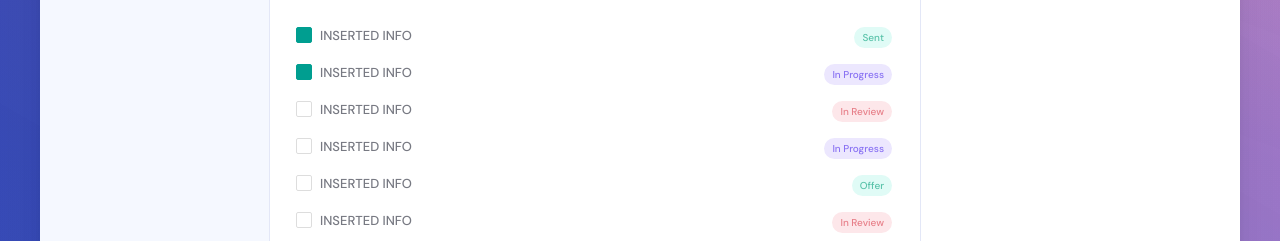
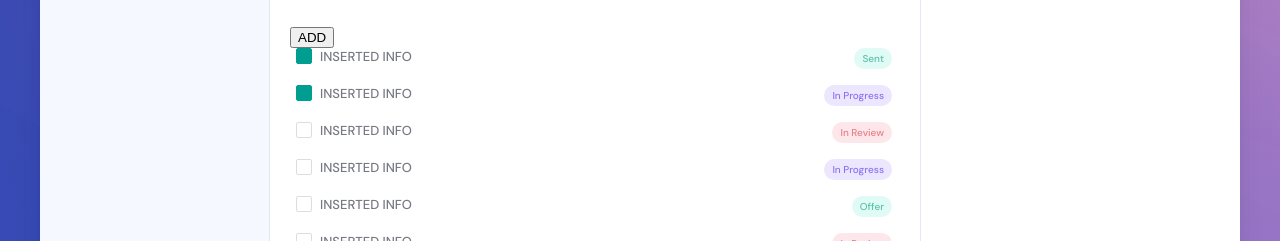
Before and after one commit to kblack-git/Job-Stalker-Frontend, a plain HTML site: page index.html in a window 1280 px wide. Shown: the part 251-492 px from the top of the page. Drawn offline with Linux system fonts and the light colour scheme.

Commit message:
added button

```diff
--- a/index.html
+++ b/index.html
@@ -100,6 +100,7 @@
         <!-- contemt categories ends -->
         <!-- tasks wrapper starts -->
         <div class="tasks-wrapper">
+          <button id="add" type="add">ADD</button>
           <div class="task">
             <input class="task-item" name="task" type="checkbox" id="item-1" checked />
             <label for="item-1">
--- a/style.css
+++ b/style.css
@@ -57,6 +57,9 @@ header {
   width: 86%;
   height: 70px;
   text-align: center;
+}
+
+button {
 
 }
 
```
